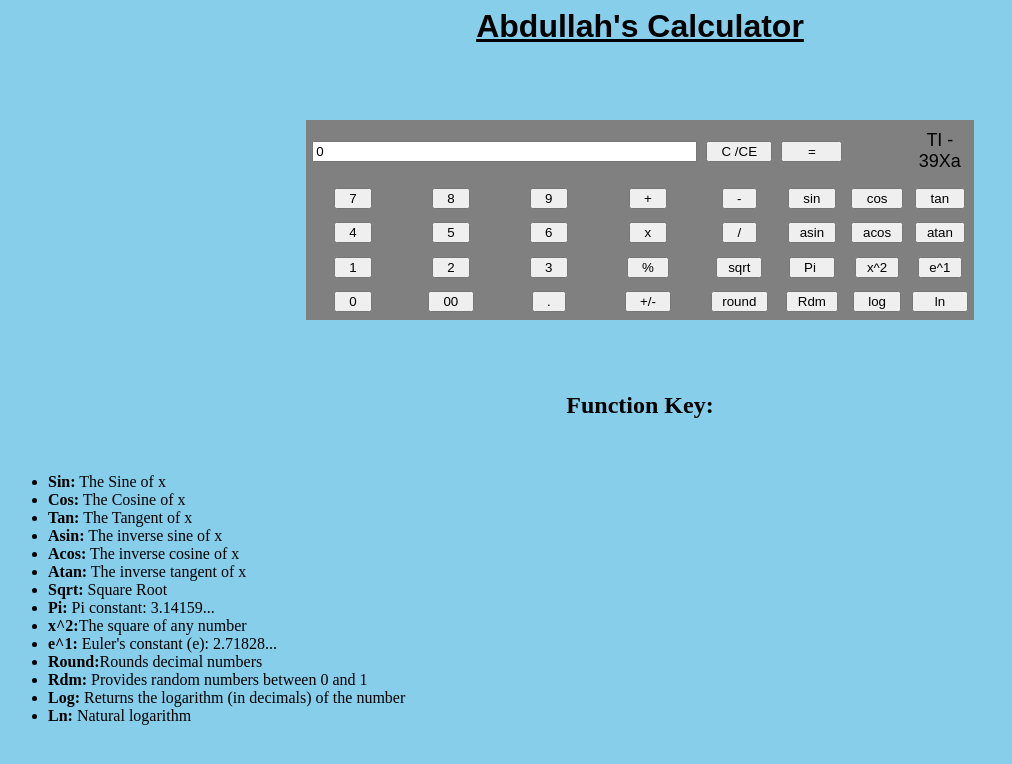
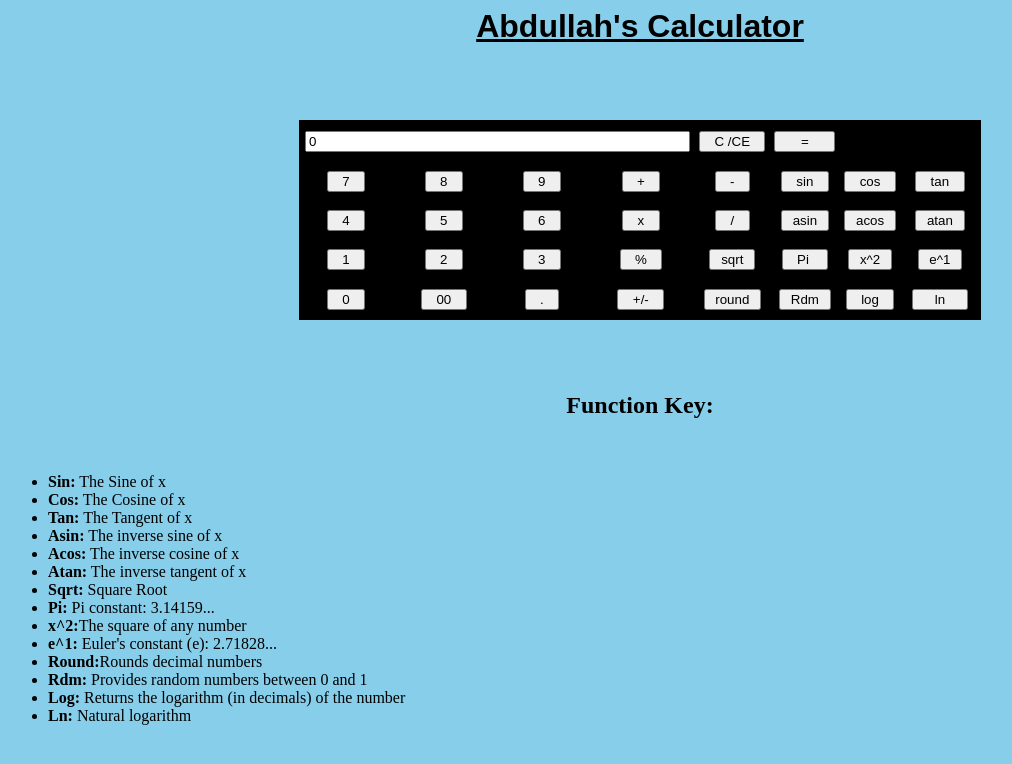
Before and after one commit to mabdullahkhan/calculator, a plain HTML site: page index.html in a window 1280 px wide. Shown: the whole page, without its empty margins (0-1012 px from the left). Drawn offline with Linux system fonts and the light colour scheme.

Commit message:
Update index.html

```diff
--- a/index.html
+++ b/index.html
@@ -30,7 +30,7 @@
 <br  />
 
 <form method="post" name="cmplxcalc" id="cmplxcalc">
-  <table style="height: 200px; width: 500px;" align="center" bgcolor="gray" border="0" cellpadding="3" cellspacing="3">
+  <table style="height: 200px; width: 500px;" align="center" bgcolor="black" border="0" cellpadding="3" cellspacing="3">
 
     <tbody>
 
@@ -44,7 +44,7 @@
 
         <td align="center">&nbsp;</td>
 
-        <td align="center"><font face="arial, helevica" size="+1">TI - 39Xa</font></td>
+        <td align="center"><font face="arial, helevica" size="+1">Abdullah</font></td>
 
       </tr>
 
```
